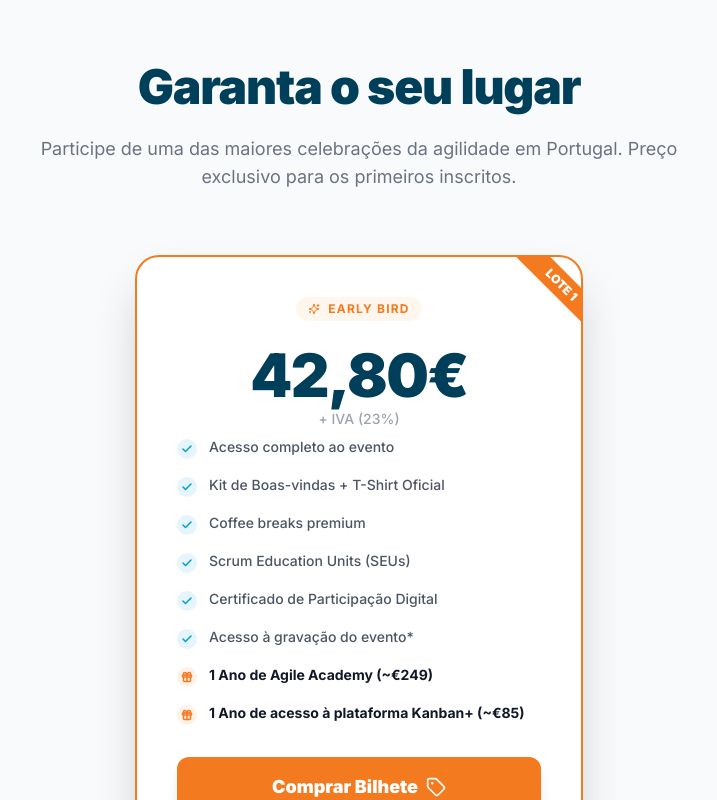
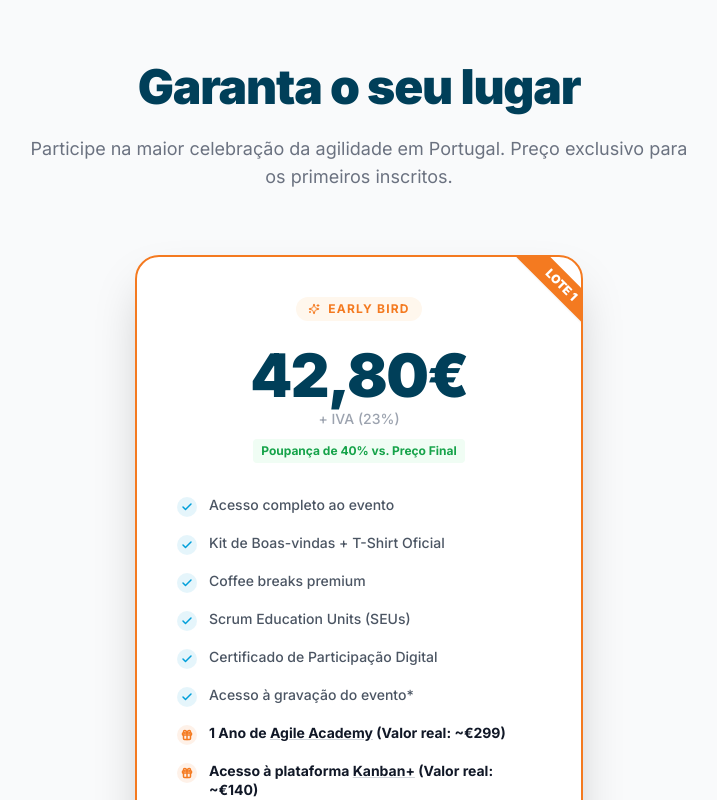
Before and after one commit to tugagilportugal-star/rsg2026, a React (Vite) app: page / in a window 1280 px wide. Shown: the part 1200-2000 px from the top of the page, without its empty margins (281-998 px from the left). Built offline with nearby package versions, Linux system fonts and the light colour scheme.

Commit message:
Update Tickets.tsx

```diff
--- a/sections/Tickets.tsx
+++ b/sections/Tickets.tsx
@@ -1,6 +1,6 @@
 import React from 'react';
 import { Section } from '../components/UIComponents';
-import { Check, Info, Sparkles, Tag, Gift } from 'lucide-react'; // Importámos o Gift
+import { Check, Info, Sparkles, Tag, Gift } from 'lucide-react';
 
 interface TicketsProps {
   onOpenTicketModal: () => void;
@@ -8,16 +8,30 @@ interface TicketsProps {
 
 export const Tickets: React.FC<TicketsProps> = ({ onOpenTicketModal }) => {
 
-  // Transformámos a lista num array de objetos para gerir o destaque dos bónus
-  const ticketBenefits =[
+  // Transformámos a propriedade 'text' para aceitar elementos React (links) em vez de apenas texto simples
+  const ticketBenefits: { text: React.ReactNode; isBonus: boolean }[] =[
     { text: "Acesso completo ao evento", isBonus: false },
     { text: "Kit de Boas-vindas + T-Shirt Oficial", isBonus: false },
     { text: "Coffee breaks premium", isBonus: false },
     { text: "Scrum Education Units (SEUs)", isBonus: false },
     { text: "Certificado de Participação Digital", isBonus: false },
     { text: "Acesso à gravação do evento*", isBonus: false },
-    { text: "1 Ano de Agile Academy (~€249)", isBonus: true },
-    { text: "1 Ano de acesso à plataforma Kanban+ (~€85)", isBonus: true }
+    {
+      text: (
+        <>
+          1 Ano de <a href="https://www.agile-academy.com/pt/e-learning/#elearning-overview" target="_blank" rel="noopener noreferrer" className="underline decoration-gray-300 hover:decoration-brand-orange hover:text-brand-orange transition-colors">Agile Academy</a> (Valor real: ~€299)
+        </>
+      ),
+      isBonus: true
+    },
+    {
+      text: (
+        <>
+          Acesso à plataforma <a href="https://kanban.plus/" target="_blank" rel="noopener noreferrer" className="underline decoration-gray-300 hover:decoration-brand-orange hover:text-brand-orange transition-colors">Kanban+</a> (Valor real: ~€140)
+        </>
+      ),
+      isBonus: true
+    }
   ];
 
   return (
@@ -30,7 +44,7 @@ export const Tickets: React.FC<TicketsProps> = ({ onOpenTicketModal }) => {
           Garanta o seu lugar
         </h2>
         <p className="text-gray-500 text-lg max-w-2xl mx-auto">
-          Participe de uma das maiores celebrações da agilidade em Portugal.
+          Participe na maior celebração da agilidade em Portugal.
           Preço exclusivo para os primeiros inscritos.
         </p>
       </div>
@@ -60,6 +74,10 @@ export const Tickets: React.FC<TicketsProps> = ({ onOpenTicketModal }) => {
                     + IVA (23%)
                 </span>
             </div>
+
+            <p className="text-green-600 text-xs font-bold bg-green-50 inline-block px-2 py-1 rounded mb-8">
+                Poupança de 40% vs. Preço Final
+            </p>
 
             {/* Lista de Benefícios */}
             <ul className="space-y-4 text-left mb-8">
```
